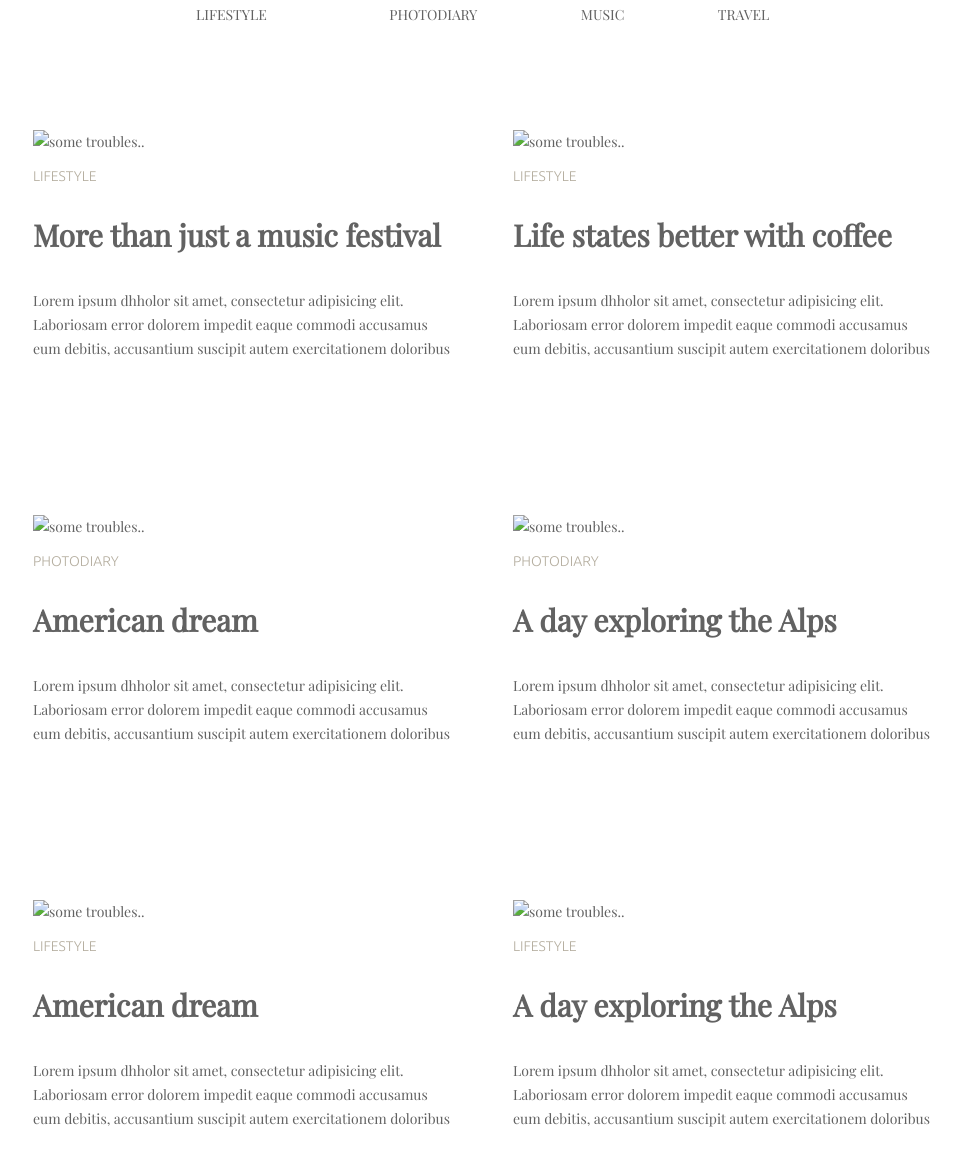
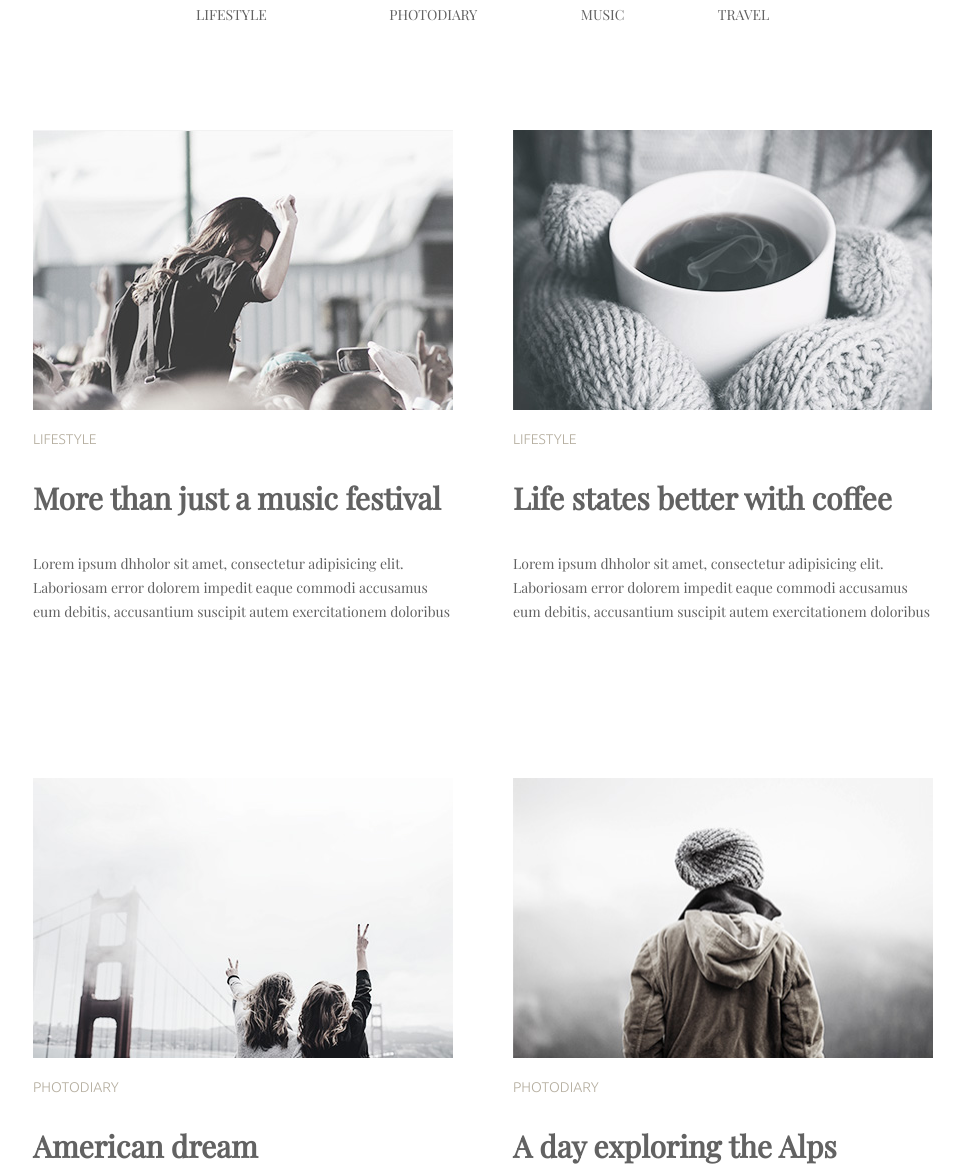
Before and after one commit to SergiiMostepan/goit-fe-course, a plain HTML site: page Module-3/index.html in a window 1280 px wide. Shown: the part 74-1241 px from the top of the page, without its empty margins (157-1121 px from the left). Drawn offline with nearby package versions, Linux system fonts and the light colour scheme.

Commit message:
renamed folder img

```diff
--- a/Module-3/index.html
+++ b/Module-3/index.html
@@ -33,7 +33,7 @@
             <h2 class="visually-hidden">Our features</h2>
             <!-- first block-->
             <article class="blocks">
-                <img src="image/music.jpg" alt="some troubles.." width="420" height="280">
+                <img src="img/music.jpg" alt="some troubles.." width="420" height="280">
                 <p class="img_p">Lifestyle</p>
                 <h3 class="header_p">More than just a music festival</h3>
                 <p>Lorem ipsum dhholor sit amet, consectetur adipisicing elit. Laboriosam error dolorem impedit eaque
@@ -42,7 +42,7 @@
             </article>
             <!-- second block-->
             <article class="blocks">
-                <img src="image/coffee.jpg" alt="some troubles.." width="420" height="280">
+                <img src="img/coffee.jpg" alt="some troubles.." width="420" height="280">
                 <p class="img_p">Lifestyle</p>
                 <h3 class="header_p">Life states better with coffee</h3>
                 <p>Lorem ipsum dhholor sit amet, consectetur adipisicing elit. Laboriosam error dolorem impedit eaque
@@ -51,7 +51,7 @@
             </article>
             <!-- third block-->
             <article class="blocks">
-                <img src="image/Dream.jpg" alt="some troubles.." width="420" height="280">
+                <img src="img/Dream.jpg" alt="some troubles.." width="420" height="280">
                 <p class="img_p">Photodiary</p>
                 <h3 class="header_p">American dream</h3>
                 <p>Lorem ipsum dhholor sit amet, consectetur adipisicing elit. Laboriosam error dolorem impedit eaque
@@ -60,7 +60,7 @@
             </article>
             <!-- fourth block-->
             <article class="blocks">
-                <img src="image/Alps.jpg" alt="some troubles.." width="420" height="280">
+                <img src="img/Alps.jpg" alt="some troubles.." width="420" height="280">
                 <p class="img_p">Photodiary</p>
                 <h3 class="header_p">A day exploring the Alps</h3>
                 <p>Lorem ipsum dhholor sit amet, consectetur adipisicing elit. Laboriosam error dolorem impedit eaque
@@ -69,7 +69,7 @@
             </article>
             <!-- fifth block-->
             <article class="blocks">
-                <img src="image/songs.jpg" alt="some troubles.." width="420" height="280">
+                <img src="img/songs.jpg" alt="some troubles.." width="420" height="280">
                 <p class="img_p">Lifestyle</p>
                 <h3 class="header_p">American dream</h3>
                 <p>Lorem ipsum dhholor sit amet, consectetur adipisicing elit. Laboriosam error dolorem impedit eaque
@@ -78,7 +78,7 @@
             </article>
             <!-- sixth block-->
             <article class="blocks">
-                <img src="image/winter.jpg" alt="some troubles.." width="420" height="280">
+                <img src="img/winter.jpg" alt="some troubles.." width="420" height="280">
                 <p class="img_p">Lifestyle</p>
                 <h3 class="header_p">A day exploring the Alps</h3>
                 <p>Lorem ipsum dhholor sit amet, consectetur adipisicing elit. Laboriosam error dolorem impedit eaque
```
Also changed, not shown: Module-3/img/Alps.jpg (added), Module-3/img/Dream.jpg (added), Module-3/img/coffee.jpg (added), Module-3/img/music.jpg (added), Module-3/img/songs.jpg (added), Module-3/img/winter.jpg (added).
